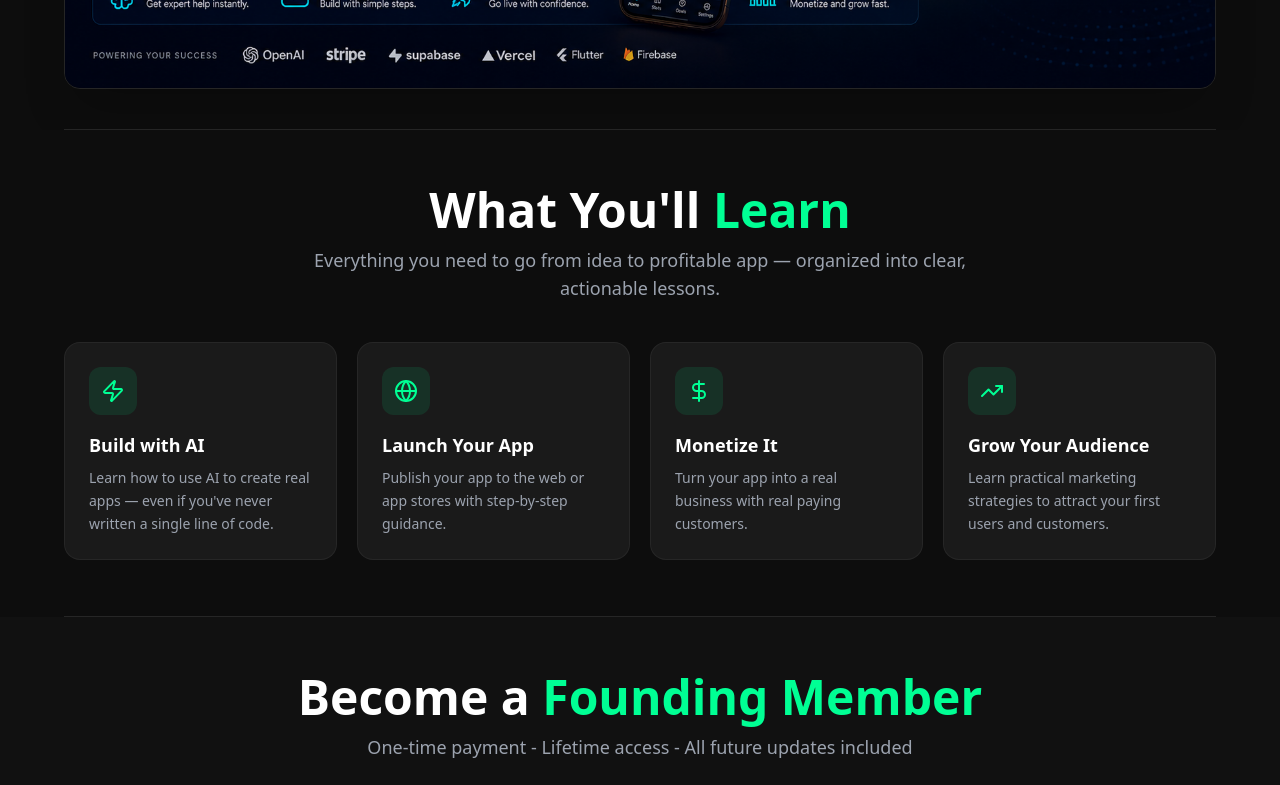
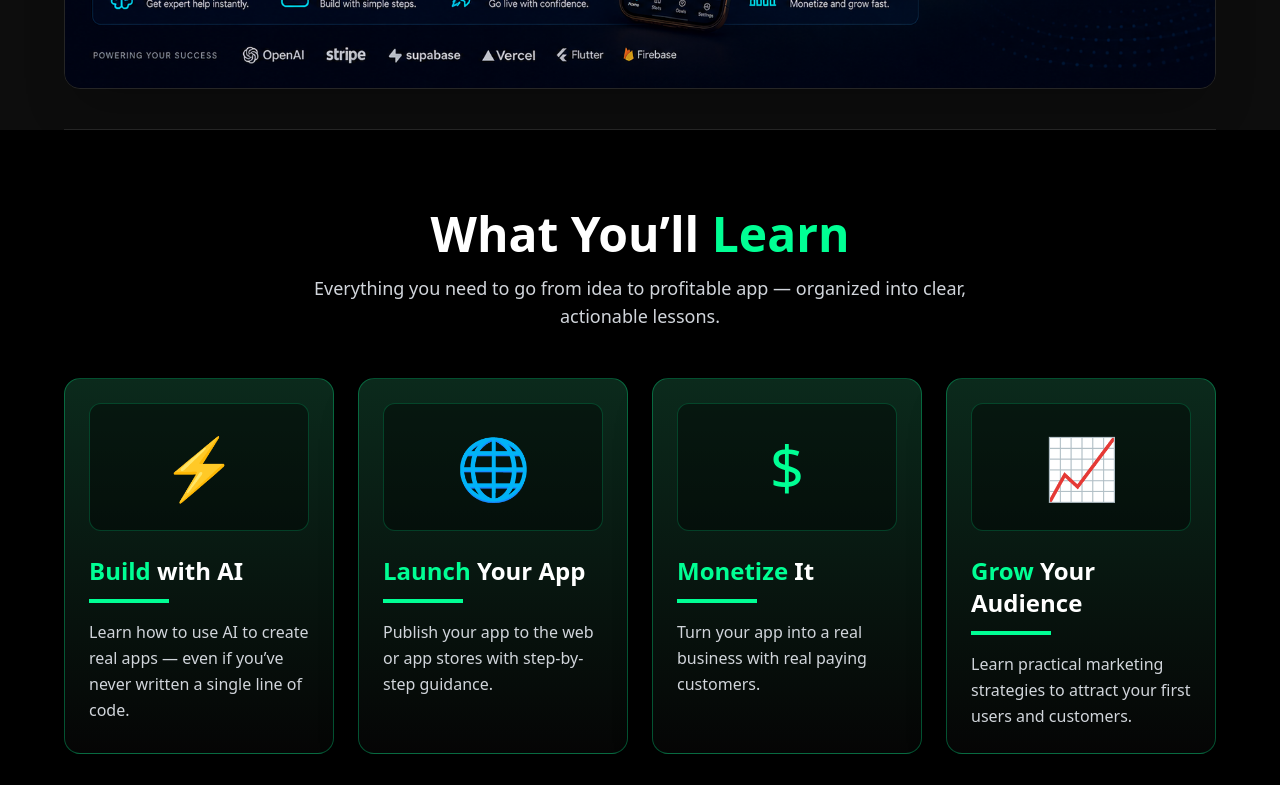
Before and after one commit to myapptly/apptly-website, a Next.js app: page / in a window 1280 px wide. Shown: the part 1400-2185 px from the top of the page. Built offline with nearby package versions, Linux system fonts and the light colour scheme.

Commit message:
Update features

```diff
--- a/components/features.tsx
+++ b/components/features.tsx
@@ -1,66 +1,63 @@
-"use client";
-
-import { motion } from "framer-motion";
-import { Zap, DollarSign, Globe, TrendingUp } from "lucide-react";
-
+export function Features() {
   const features = [
     {
-    icon: Zap,
+      icon: "⚡",
       title: "Build with AI",
-    description: "Learn how to use AI to create real apps — even if you've never written a single line of code.",
+      text: "Learn how to use AI to create real apps — even if you’ve never written a single line of code.",
     },
     {
-    icon: Globe,
+      icon: "🌐",
       title: "Launch Your App",
-    description: "Publish your app to the web or app stores with step-by-step guidance.",
+      text: "Publish your app to the web or app stores with step-by-step guidance.",
     },
     {
-    icon: DollarSign,
+      icon: "$",
       title: "Monetize It",
-    description: "Turn your app into a real business with real paying customers.",
+      text: "Turn your app into a real business with real paying customers.",
     },
     {
-    icon: TrendingUp,
+      icon: "📈",
       title: "Grow Your Audience",
-    description: "Learn practical marketing strategies to attract your first users and customers.",
+      text: "Learn practical marketing strategies to attract your first users and customers.",
     },
   ];
 
-export function Features() {
   return (
-    <section className="py-14 px-6 bg-[#0D0D0D]">
+    <section className="bg-[#000000] px-6 py-20">
       <div className="max-w-6xl mx-auto">
-        <motion.div
-          initial={{ opacity: 0, y: 20 }}
-          whileInView={{ opacity: 1, y: 0 }}
-          viewport={{ once: true }}
-          transition={{ duration: 0.6 }}
-          className="text-center mb-10"
+        <div className="text-center mb-12">
+          <h2 className="text-4xl md:text-5xl font-black text-white">
+            What You’ll <span className="text-[#00FF94]">Learn</span>
+          </h2>
+          <p className="text-gray-300 mt-4 text-lg max-w-2xl mx-auto">
+            Everything you need to go from idea to profitable app — organized into clear,
+            actionable lessons.
+          </p>
+        </div>
+
+        <div className="grid grid-cols-1 md:grid-cols-2 lg:grid-cols-4 gap-6">
+          {features.map((feature, index) => (
+            <div
+              key={index}
+              className="rounded-2xl border border-[#00FF94]/30 bg-gradient-to-b from-[#0b2a1c] to-[#050505] p-6 min-h-[360px] flex flex-col justify-between shadow-2xl"
             >
-          <h2 className="text-4xl md:text-5xl font-black mb-3">
-            What You&apos;ll <span className="text-[#00FF94]">Learn</span>
-          </h2>
-          <p className="text-gray-400 text-lg max-w-2xl mx-auto">
-            Everything you need to go from idea to profitable app — organized into clear, actionable lessons.
-          </p>
-        </motion.div>
+              <div>
+                <div className="h-32 rounded-xl bg-black/40 border border-[#00FF94]/20 flex items-center justify-center mb-6">
+                  <div className="text-6xl text-[#00FF94]">{feature.icon}</div>
+                </div>
 
-        <div className="grid grid-cols-1 md:grid-cols-2 lg:grid-cols-4 gap-5">
-          {features.map((feature, i) => (
-            <motion.div
-              key={feature.title}
-              initial={{ opacity: 0, y: 20 }}
-              whileInView={{ opacity: 1, y: 0 }}
-              viewport={{ once: true }}
-              transition={{ duration: 0.5, delay: i * 0.1 }}
-              className="bg-[#1A1A1A] rounded-2xl p-6 border border-white/5 hover:border-[#00FF94]/30 transition-colors"
-            >
-              <div className="w-12 h-12 bg-[#00FF94]/10 rounded-xl flex items-center justify-center mb-4">
-                <feature.icon className="w-6 h-6 text-[#00FF94]" />
+                <h3 className="text-2xl font-black text-white mb-3">
+                  <span className="text-[#00FF94]">
+                    {feature.title.split(" ")[0]}
+                  </span>{" "}
+                  {feature.title.split(" ").slice(1).join(" ")}
+                </h3>
+
+                <div className="h-1 w-20 bg-[#00FF94] mb-4" />
+
+                <p className="text-gray-300 leading-relaxed">{feature.text}</p>
               </div>
-              <h3 className="text-lg font-bold mb-2">{feature.title}</h3>
-              <p className="text-gray-400 text-sm leading-relaxed">{feature.description}</p>
-            </motion.div>
+            </div>
           ))}
         </div>
       </div>
```
Lines whose indentation alone changed are shown as unchanged.
